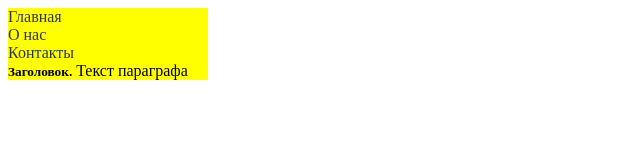
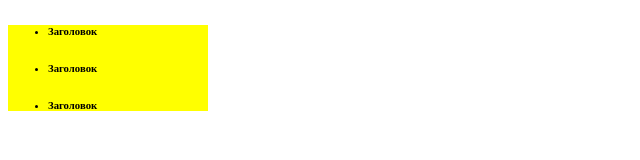
Before and after one commit to dianakucherenko/lab6, a website: page public_html/index.html in a window 1280 px wide. Shown: the whole page, without its empty margins (0-640 px from the left). Drawn offline with Linux system fonts and the light colour scheme.

Commit message:
display list

```diff
--- a/public_html/index.html
+++ b/public_html/index.html
@@ -8,10 +8,11 @@
     </head>
     <body>
         <div id="menu">
-            <a href="index.html">Главная</a>
-            <a href="about_us.html">О нас</a>
-            <a href="contact.html">Контакты</a>
-            <h5>Заголовок.</h5> <p>Текст параграфа</p>
+            <ul>
+                <h6>Заголовок</h6>
+                <h6>Заголовок</h6>
+                <h6>Заголовок</h6>
+            </ul>
         </div>
     </body>
 </html>
--- a/public_html/style/style.css
+++ b/public_html/style/style.css
@@ -14,3 +14,6 @@
 h5, p{
  display:inline;
 }
+h6{
+ display:list-item;
+}
```
